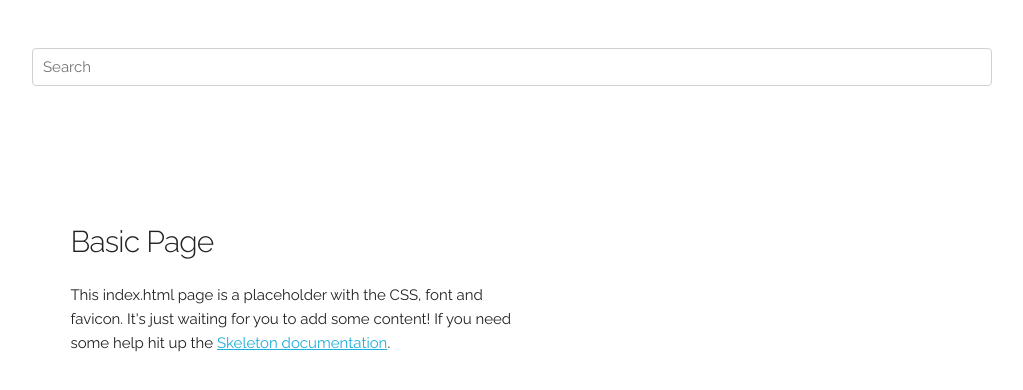
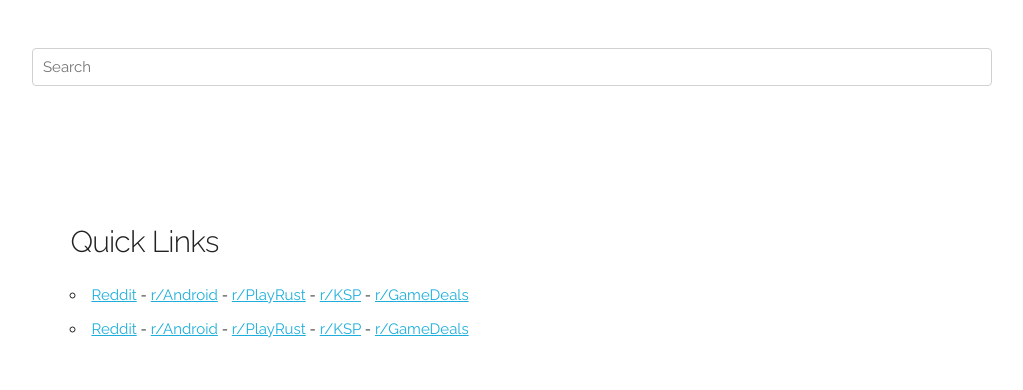
Before and after one commit to Indicah/indicah.github.io, a plain HTML site: page index.html in a window 1280 px wide. Shown: the whole page, without its empty margins (128-1151 px from the left). Drawn offline with Linux system fonts and the light colour scheme.

Commit message:
Version 0.5
Starting to add links

```diff
--- a/index.html
+++ b/index.html
@@ -5,7 +5,7 @@
   <!-- Basic Page Needs
   –––––––––––––––––––––––––––––––––––––––––––––––––– -->
   <meta charset="utf-8">
-  <title>Your page title here :)</title>
+  <title>&#8362; New Tab &#8362;</title>
   <meta name="description" content="">
   <meta name="author" content="">
 
@@ -39,8 +39,23 @@
 	    </form>
 	    </div>
       <div class="one-half column" style="margin-top: 10%;">
-        <h4>Basic Page</h4>
-        <p>This index.html page is a placeholder with the CSS, font and favicon. It's just waiting for you to add some content! If you need some help hit up the <a href="http://www.getskeleton.com">Skeleton documentation</a>.</p>
+        <h4>Quick Links</h4>
+        <ul>
+         <li>
+         <a href="http://www.reddit.com">Reddit</a> -
+         <a href="http://www.reddit.com/r/android">r/Android</a> -
+         <a href="http://www.reddit.com/r/playrust">r/PlayRust</a> -
+         <a href="http://www.reddit.com/r/kerbalspaceprogram">r/KSP</a> -
+         <a href="http://www.reddit.com/r/gamedeals">r/GameDeals</a>
+         </li>
+         <li>
+         <a href="http://www.reddit.com">Reddit</a> -
+         <a href="http://www.reddit.com/r/android">r/Android</a> -
+         <a href="http://www.reddit.com/r/playrust">r/PlayRust</a> -
+         <a href="http://www.reddit.com/r/kerbalspaceprogram">r/KSP</a> -
+         <a href="http://www.reddit.com/r/gamedeals">r/GameDeals</a>
+         </li>
+        </ul>
       </div>
     </div>
   </div>
```
